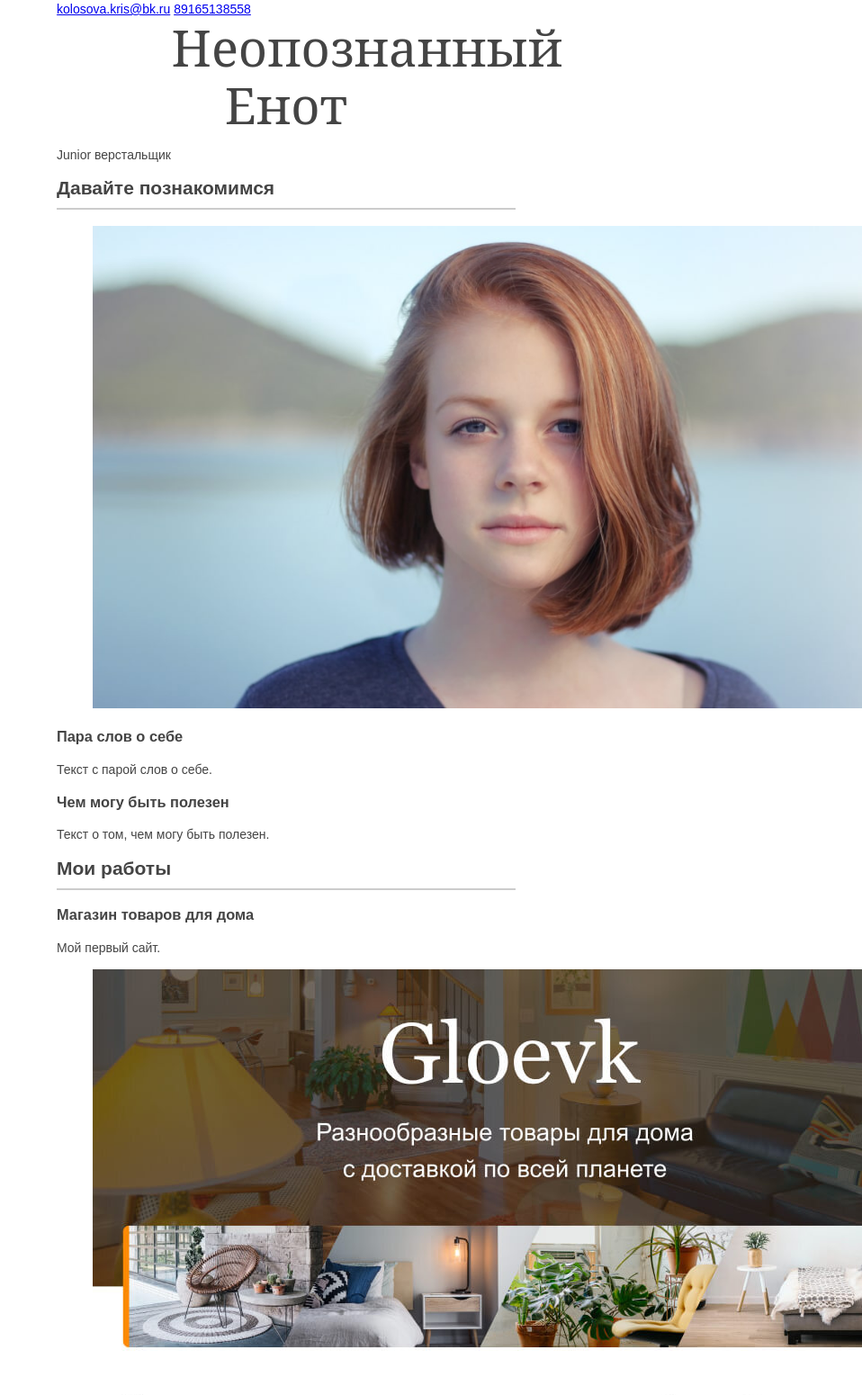
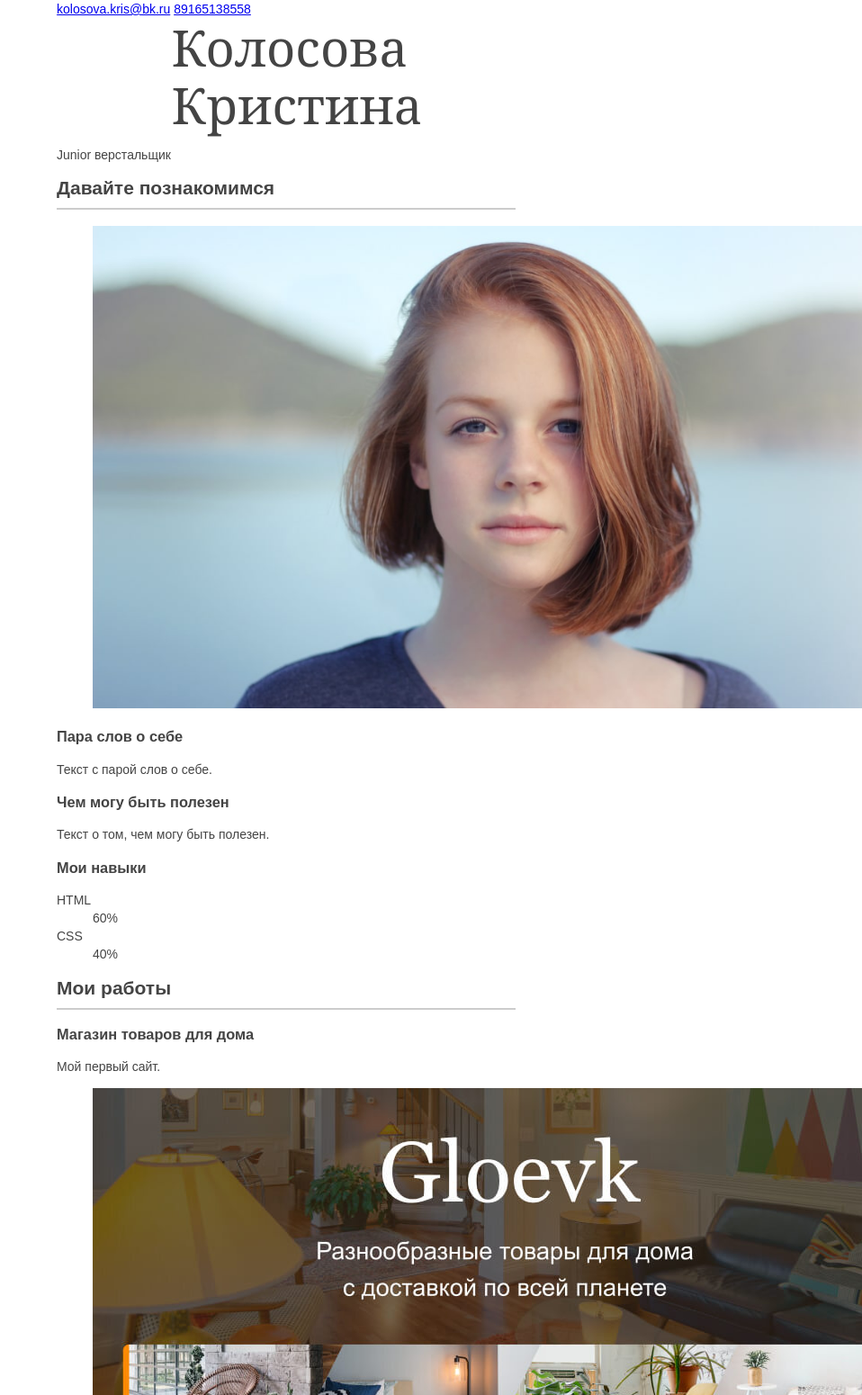
Before and after one commit to fkifa/my-site, a plain HTML site: page index.html in a window 1280 px wide. Shown: the top 1550 px of the page at 90% size, without its empty margins (322-1280 px from the left). Drawn offline with Linux system fonts and the light colour scheme; files that its build step writes are made by us from their sources.

Commit message:
изменение темы

```diff
--- a/index.html
+++ b/index.html
@@ -20,7 +20,7 @@
 <main>
     <div class="container">
         <section class="hero-image">
-            <h1 class="heading">Неопознанный Енот</h1>
+            <h1 class="heading">Колосова Кристина</h1>
             <p>Junior верстальщик</p>
         </section>
 
@@ -29,10 +29,24 @@
             <figure>
                 <img src="files/user.jpg" width="928" height="536" alt="Фотография Неопознанного Енота">
             </figure>
+            <div>
             <h3>Пара слов о себе</h3>
             <p>Текст с парой слов о себе.</p>
+            </div>
+            <div>
             <h3>Чем могу быть полезен</h3>
             <p>Текст о том, чем могу быть полезен.</p>
+            </div>
+            <div class="skills">
+                <h3>Мои навыки</h3>
+                <dl class="skills-list">
+                    <dt class="skill-html">HTML</dt>
+                    <dd class="level"><div style="width: 60%;">60%</div></dd>
+                    <dt class="skill-css">CSS</dt>
+                    <dd class="level"><div style="width: 40%;">40%</div></dd>
+                </dl>
+            </div>
+
         </section>
 
         <section class="portfolio">
```
Also changed, not shown: img/hero-bg.jpg, img/icon-css.svg, img/icon-email.svg (added), img/icon-html.svg, img/icon-phone.svg (added).
